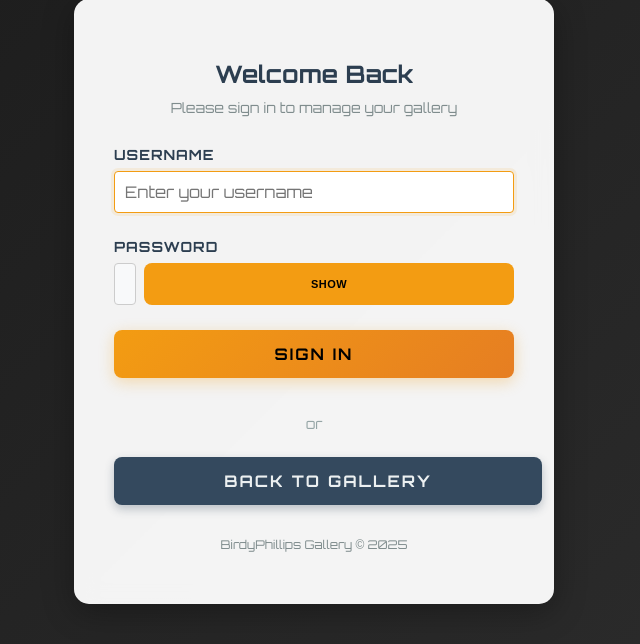
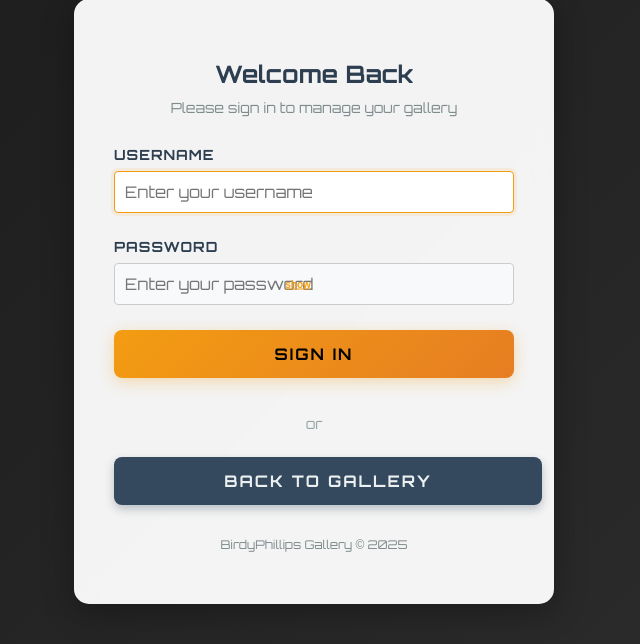
Before and after one commit to birdyphillips/BirdyPhillips, a Flask app: page /login in a window 1280 px wide. Shown: the part 146-790 px from the top of the page, without its empty margins (326-966 px from the left). Run offline with Flask 3, Linux system fonts and the light colour scheme.

Commit message:
Redesign show button as small link inside password field

```diff
--- a/app/templates/login.html
+++ b/app/templates/login.html
@@ -106,34 +106,33 @@
 
         .password-toggle {
             position: relative;
-            display: flex;
-            gap: 8px;
         }
 
         .password-toggle .form-input {
-            flex: 1;
+            padding-right: 55px;
         }
 
         .show-password {
-            position: static;
-            background: #f39c12;
+            position: absolute;
+            right: 16px;
+            top: 50%;
+            transform: translateY(-50%);
+            background: none;
             border: none;
-            color: #000;
+            color: #f39c12;
             cursor: pointer;
-            font-size: 11px;
-            font-weight: 700;
-            padding: 14px 16px;
-            border-radius: 8px;
-            transition: all 0.3s;
-            text-transform: uppercase;
-            letter-spacing: 0.5px;
-            white-space: nowrap;
-            min-width: 60px;
+            font-size: 10px;
+            font-weight: 600;
+            padding: 0;
+            transition: all 0.2s;
+            text-transform: lowercase;
+            letter-spacing: 0;
+            text-decoration: underline;
         }
 
         .show-password:hover {
-            background: #e67e22;
-            transform: translateY(-1px);
+            color: #e67e22;
+            text-decoration: none;
         }
 
         .btn {
@@ -309,7 +308,7 @@
                                class="form-input"
                                autocomplete="current-password"
                                placeholder="Enter your password">
-                        <button type="button" class="show-password" onclick="togglePassword()">SHOW</button>
+                        <button type="button" class="show-password" onclick="togglePassword()">show</button>
                     </div>
                 </div>
 
```
